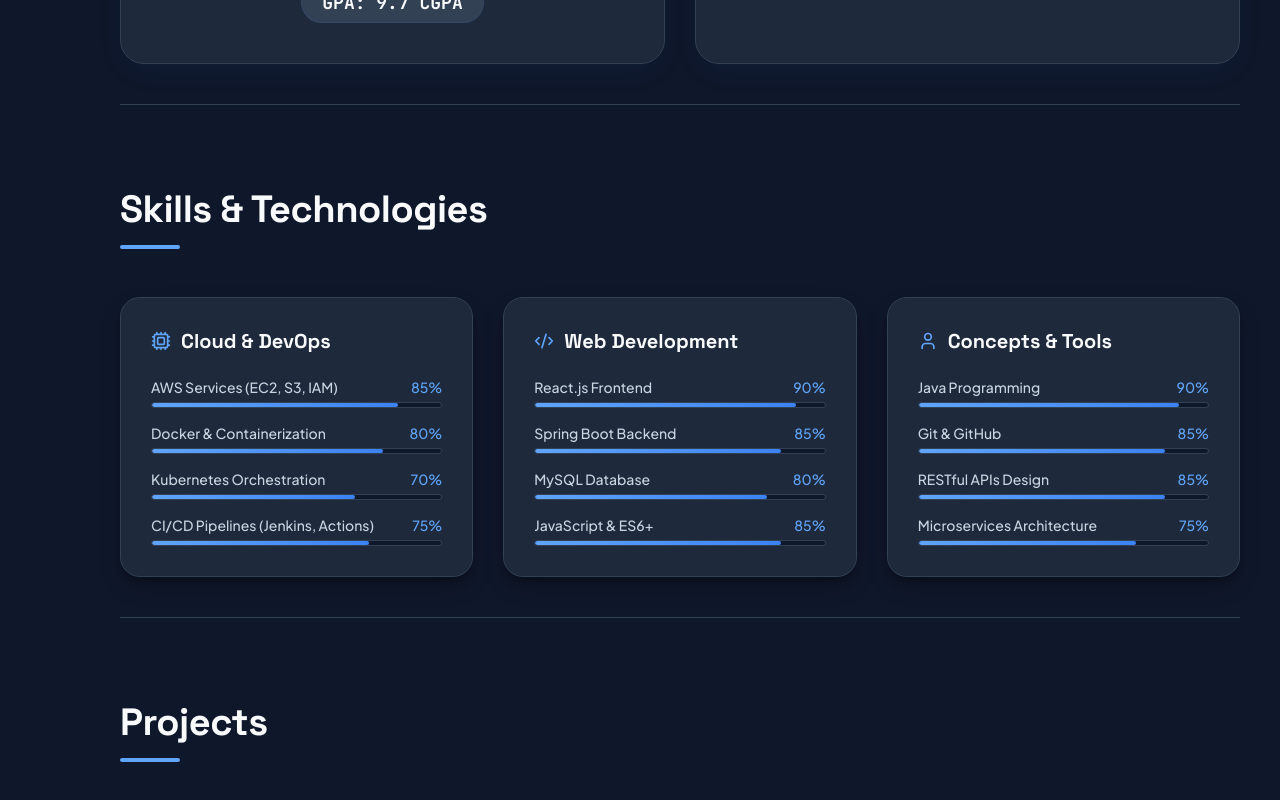
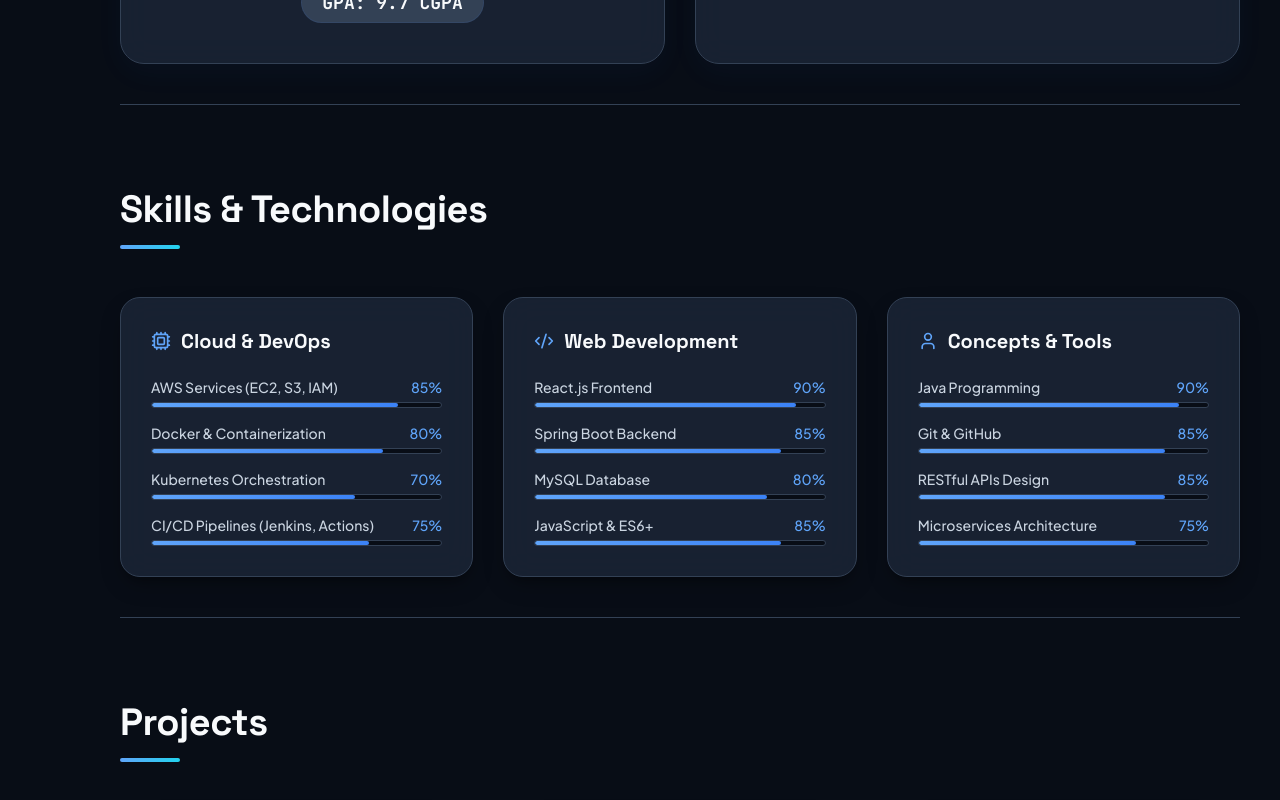
Before and after one commit to pavithrarendla/Personal-Portfolio, a React (Vite) app: page / in a window 1280 px wide. Shown: the part 1992-2792 px from the top of the page. Built offline with nearby package versions, Linux system fonts and the light colour scheme.

Commit message:
Elevate visuals: add glassmorphic background blurs, glowing card hover shadows, gradient header underlines, and custom scrollbars

```diff
--- a/src/index.css
+++ b/src/index.css
@@ -5,9 +5,9 @@
   --font-mono: 'JetBrains Mono', monospace;
 
   /* Light Mode Colors */
-  --bg-app: #f8fafc;
-  --bg-card: #ffffff;
-  --bg-sidebar: #ffffff;
+  --bg-app: #f1f5f9;
+  --bg-card: rgba(255, 255, 255, 0.85);
+  --bg-sidebar: rgba(255, 255, 255, 0.9);
   --bg-sidebar-active: #eff6ff;
   --border-color: #e2e8f0;
   --border-card-hover: rgba(59, 130, 246, 0.4);
@@ -23,8 +23,8 @@
   --btn-gradient: linear-gradient(135deg, #ff2a5f 0%, #ff007f 100%);
   --glow-color: rgba(59, 130, 246, 0.15);
 
-  --card-shadow: 0 10px 25px -5px rgba(0, 0, 0, 0.05), 0 8px 10px -6px rgba(0, 0, 0, 0.05);
-  --card-shadow-hover: 0 20px 25px -5px rgba(0, 0, 0, 0.1), 0 10px 10px -5px rgba(0, 0, 0, 0.04);
+  --card-shadow: 0 10px 25px -5px rgba(0, 0, 0, 0.03), 0 8px 10px -6px rgba(0, 0, 0, 0.03);
+  --card-shadow-hover: 0 20px 30px -5px rgba(59, 130, 246, 0.08), 0 0 15px rgba(59, 130, 246, 0.1);
   --sidebar-shadow: 4px 0 25px rgba(0, 0, 0, 0.03);
 
   --transition-speed: 0.3s;
@@ -32,9 +32,9 @@
 
 /* Dark Mode Colors */
 body.dark {
-  --bg-app: #0f172a;
-  --bg-card: #1e293b;
-  --bg-sidebar: #0f172a;
+  --bg-app: #080d16;
+  --bg-card: rgba(30, 41, 59, 0.75);
+  --bg-sidebar: rgba(15, 23, 42, 0.85);
   --bg-sidebar-active: #334155;
   --border-color: #334155;
   --border-card-hover: rgba(96, 165, 250, 0.6);
@@ -51,7 +51,7 @@ body.dark {
   --glow-color: rgba(96, 165, 250, 0.2);
 
   --card-shadow: 0 10px 25px -5px rgba(0, 0, 0, 0.3), 0 8px 10px -6px rgba(0, 0, 0, 0.3);
-  --card-shadow-hover: 0 20px 30px -5px rgba(0, 0, 0, 0.45), 0 15px 15px -5px rgba(0, 0, 0, 0.3);
+  --card-shadow-hover: 0 20px 30px -5px rgba(0, 0, 0, 0.5), 0 0 20px rgba(96, 165, 250, 0.15);
   --sidebar-shadow: 4px 0 25px rgba(0, 0, 0, 0.2);
 }
 
@@ -74,6 +74,39 @@ body {
   overflow-x: hidden;
   transition: background-color var(--transition-speed), color var(--transition-speed);
   -webkit-font-smoothing: antialiased;
+}
+
+/* Custom Scrollbar */
+::-webkit-scrollbar {
+  width: 10px;
+  height: 10px;
+}
+
+::-webkit-scrollbar-track {
+  background: var(--bg-app);
+}
+
+::-webkit-scrollbar-thumb {
+  background: var(--border-color);
+  border-radius: 10px;
+  border: 2px solid var(--bg-app);
+}
+
+::-webkit-scrollbar-thumb:hover {
+  background: var(--accent-color);
+}
+
+/* Glassmorphism Backdrop Blurs */
+.sidebar,
+.about-card,
+.education-card,
+.skills-category,
+.project-card,
+.cert-card,
+.github-skills-card,
+.dashboard-card {
+  backdrop-filter: blur(16px);
+  -webkit-backdrop-filter: blur(16px);
 }
 
 /* App Container Layout */
@@ -260,7 +293,7 @@ body {
   display: block;
   width: 60px;
   height: 4px;
-  background-color: var(--accent-color);
+  background: linear-gradient(90deg, var(--accent-color) 0%, var(--accent-secondary) 100%);
   margin-top: 12px;
   border-radius: 2px;
 }
```
